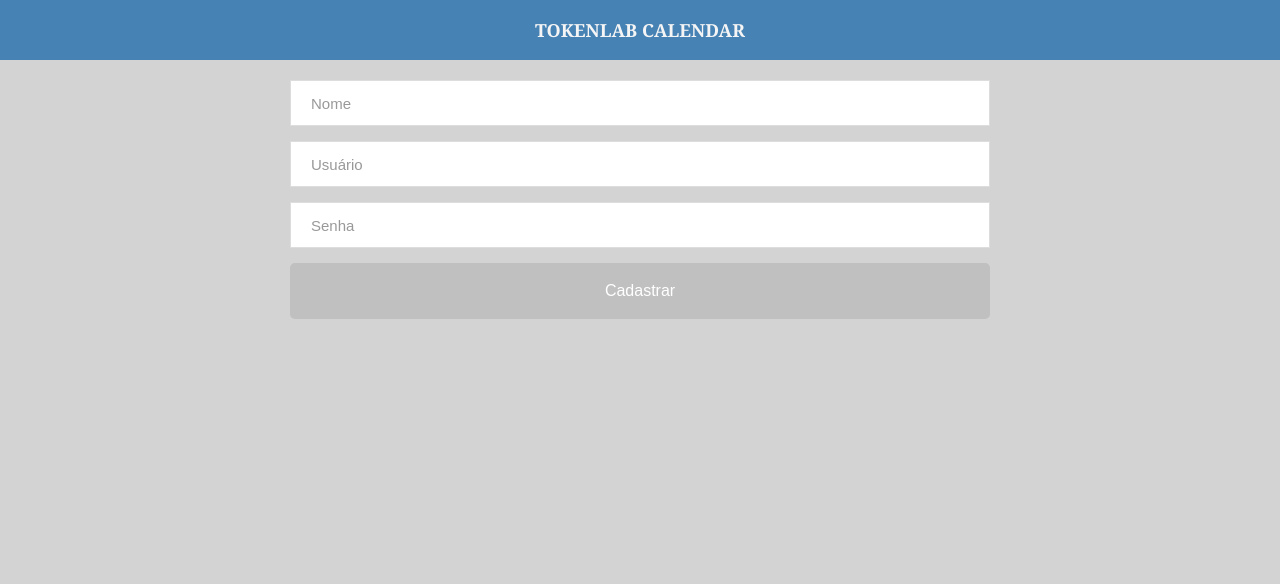
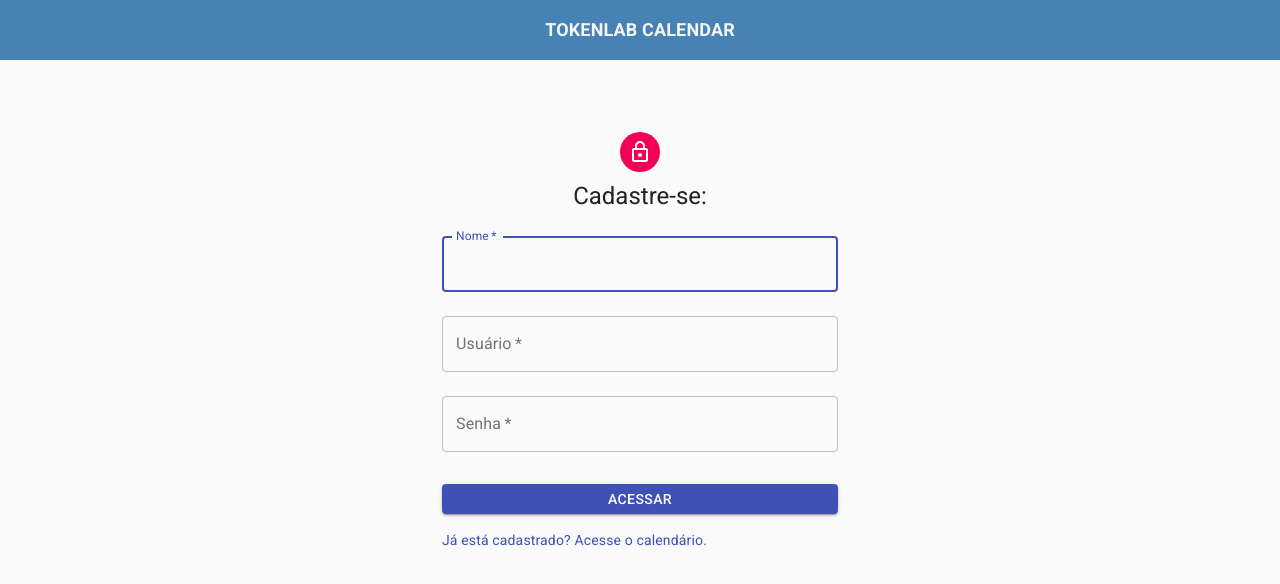
Before and after one commit to ivanzanon/tokenlab-calendar, a React (Create React App) app: page /signin in a window 1280 px wide. Shown: the top 584 px of the page. Built offline with nearby package versions, Linux system fonts and the light colour scheme.

Commit message:
Styles for the App, refactoring main page

```diff
--- a/src/App.js
+++ b/src/App.js
@@ -7,7 +7,7 @@ import Routes from './router.js'
 function App() {
   return (
     <div className="App">
-      <Header />
+      <Header descricao='Calendário bonitão!'/>
       <Routes />
         {/* <Footer /> */}
     </div>
--- /dev/null
+++ b/src/components/LogIn-ui/index.js
@@ -0,0 +1,91 @@
+import React from 'react';
+import Avatar from '@material-ui/core/Avatar';
+import Button from '@material-ui/core/Button';
+import CssBaseline from '@material-ui/core/CssBaseline';
+import TextField from '@material-ui/core/TextField';
+
+import Link from '@material-ui/core/Link';
+import Grid from '@material-ui/core/Grid';
+import LockOutlinedIcon from '@material-ui/icons/LockOutlined';
+import Typography from '@material-ui/core/Typography';
+import { makeStyles } from '@material-ui/core/styles';
+import Container from '@material-ui/core/Container';
+
+const useStyles = makeStyles((theme) => ({
+  paper: {
+    marginTop: theme.spacing(8),
+    display: 'flex',
+    flexDirection: 'column',
+    alignItems: 'center',
+  },
+  avatar: {
+    margin: theme.spacing(1),
+    backgroundColor: theme.palette.secondary.main,
+  },
+  form: {
+    width: '100%', // Fix IE 11 issue.
+    marginTop: theme.spacing(1),
+  },
+  submit: {
+    margin: theme.spacing(3, 0, 2),
+  },
+}));
+
+export default function LoginUi(props) {
+  const classes = useStyles();
+
+  return (
+    <Container component="main" maxWidth="xs">
+      <CssBaseline />
+      <div className={classes.paper}>
+        <Avatar className={classes.avatar}>
+          <LockOutlinedIcon />
+        </Avatar>
+        <Typography component="h1" variant="h5">
+          Calendário de Eventos
+        </Typography>
+        <form className={classes.form} noValidate onSubmit={props.loginHandler}>
+          <TextField
+            variant="outlined"
+            margin="normal"
+            required
+            fullWidth
+            id="login"
+            label="Usuário"
+            name="login"
+            autoFocus
+            onChange={props.usernameHandler}
+          />
+          <TextField
+            variant="outlined"
+            margin="normal"
+            required
+            fullWidth
+            name="password"
+            label="Senha"
+            type="password"
+            id="password"
+            autoComplete="current-password"
+            onChange={props.passwordHandler}
+          />
+          <Button
+            type="submit"
+            fullWidth
+            variant="contained"
+            color="primary"
+            className={classes.submit}
+          >
+            Acessar
+          </Button>
+          <Grid container>
+            <Grid item>
+              <Link onClick={props.signupHandler} href="#" variant="body2">
+                {"É novo por aqui? Cadastre-se:"}
+              </Link>
+            </Grid>
+          </Grid>
+        </form>
+      </div>
+    </Container>
+  );
+}
--- /dev/null
+++ b/src/components/SignUp-ui/index.js
@@ -0,0 +1,100 @@
+import React from 'react';
+import Avatar from '@material-ui/core/Avatar';
+import Button from '@material-ui/core/Button';
+import CssBaseline from '@material-ui/core/CssBaseline';
+import TextField from '@material-ui/core/TextField';
+import Link from '@material-ui/core/Link';
+import Grid from '@material-ui/core/Grid';
+import LockOutlinedIcon from '@material-ui/icons/LockOutlined';
+import Typography from '@material-ui/core/Typography';
+import { makeStyles } from '@material-ui/core/styles';
+import Container from '@material-ui/core/Container';
+
+const useStyles = makeStyles((theme) => ({
+  paper: {
+    marginTop: theme.spacing(8),
+    display: 'flex',
+    flexDirection: 'column',
+    alignItems: 'center',
+  },
+  avatar: {
+    margin: theme.spacing(1),
+    backgroundColor: theme.palette.secondary.main,
+  },
+  form: {
+    width: '100%', // Fix IE 11 issue.
+    marginTop: theme.spacing(1),
+  },
+  submit: {
+    margin: theme.spacing(3, 0, 2),
+  },
+}));
+
+export default function SignUpUi(props) {
+  const classes = useStyles();
+
+  return (
+    <Container component="main" maxWidth="xs">
+      <CssBaseline />
+      <div className={classes.paper}>
+        <Avatar className={classes.avatar}>
+          <LockOutlinedIcon />
+        </Avatar>
+        <Typography component="h1" variant="h5">
+          Cadastre-se:
+        </Typography>
+        <form className={classes.form} noValidate onSubmit={props.signUpHandler}>
+          <TextField
+            variant="outlined"
+            margin="normal"
+            required
+            fullWidth
+            id="name"
+            label="Nome"
+            name="name"
+            autoFocus
+            onChange={props.nameHandler}
+          />
+          <TextField
+            variant="outlined"
+            margin="normal"
+            required
+            fullWidth
+            id="login"
+            label="Usuário"
+            name="login"
+            onChange={props.usernameHandler}
+          />
+          <TextField
+            variant="outlined"
+            margin="normal"
+            required
+            fullWidth
+            name="password"
+            label="Senha"
+            type="password"
+            id="password"
+            autoComplete="current-password"
+            onChange={props.passwordHandler}
+          />
+          <Button
+            type="submit"
+            fullWidth
+            variant="contained"
+            color="primary"
+            className={classes.submit}
+          >
+            Acessar
+          </Button>
+          <Grid container>
+            <Grid item>
+              <Link onClick={props.loginRouteHandler} href="#" variant="body2">
+                {"Já está cadastrado? Acesse o calendário."}
+              </Link>
+            </Grid>
+          </Grid>
+        </form>
+      </div>
+    </Container>
+  );
+}
--- a/src/index.js
+++ b/src/index.js
@@ -2,6 +2,7 @@ import React from 'react';
 import ReactDOM from 'react-dom';
 import App from './App';
 import * as serviceWorker from './serviceWorker';
+import 'typeface-roboto';
 
 ReactDOM.render(
   <React.StrictMode>
--- a/src/pages/login/index.js
+++ b/src/pages/login/index.js
@@ -1,8 +1,8 @@
 import React, {Component} from 'react';
-import {Link} from 'react-router-dom';
 
 import "./styles.css";
 import api from '../../services/api';
+import LoginUi from '../../components/LogIn-ui';
 
 export default class Login extends Component{
 
@@ -17,6 +17,7 @@ export default class Login extends Component{
 
         this.handleInputChange = this.handleInputChange.bind(this);
         this.handleInputSubmit = this.handleInputSubmit.bind(this);
+
     }
 
     handleInputChange(event) {
@@ -29,9 +30,28 @@ export default class Login extends Component{
         });
     }
 
+    handleChangePassword = event => {
+        console.log('Handler do Password');
+        const target = event.target;
+        const value = target.value;
+        this.setState({
+            usr_password: value
+        });
+    }
+
+    handleChangeUserName = event => {
+        console.log('Handler do Usuário');
+        const target = event.target;
+        const value = target.value;
+        this.setState({
+            usr_name: value
+        });
+    }
+
     async handleInputSubmit(event) {
         event.preventDefault();
 
+        console.log(this.state);
         const data = await this.login();
 
         console.log(data);
@@ -49,7 +69,6 @@ export default class Login extends Component{
     }
 
     login = async () => {
-
         const { data } = await api.post("/login",
             {
                 login: this.state.usr_name,
@@ -60,31 +79,65 @@ export default class Login extends Component{
         return data;
     }
 
+    routeToSignIn = () => {
+        this.props.history.push('/signin');
+    }
+
     render() {
         return (
-            <div className="div-login">
-                <form onSubmit={this.handleInputSubmit}>
-                    {this.state.message && <p>{this.state.message}</p>}
-                    <input
-                        type="text"
-                        placeholder="Usuário"
-                        name="usr_name"
-                        value={this.state.usr_name}
-                        onChange={this.handleInputChange}
-                    />
-                    <input
-                        type="password"
-                        placeholder="Senha"
-                        name="usr_password"
-                        value={this.state.usr_password}
-                        onChange={this.handleInputChange}
-                    />
-                    <input className="enviar" type="submit" value="Enviar" />
-                </form>
 
-                <Link to="/signin">SignIn</Link>
 
-            </div>
+            <LoginUi
+                usernameHandler={this.handleChangeUserName}
+                passwordHandler={this.handleChangePassword}
+                loginHandler={this.handleInputSubmit}
+                signupHandler={this.routeToSignIn}/>
+            // <div className="div-login">
+            //     <form onSubmit={this.handleInputSubmit}>
+            //         {this.state.message && <p>{this.state.message}</p>}
+            //         <input
+            //             type="text"
+            //             placeholder="Usuário"
+            //             name="usr_name"
+            //             value={this.state.usr_name}
+            //             onChange={this.handleInputChange}
+            //         />
+            //         <input
+            //             type="password"
+            //             placeholder="Senha"
+            //             name="usr_password"
+            //             value={this.state.usr_password}
+            //             onChange={this.handleInputChange}
+            //         />
+            //         <Button onClick={this.handleInputSubmit} variant="contained" color="primary">Enviar</Button>
+            //         <Button onClick={this.routeToSignIn}  variant="contained" color="primary">SignIn</Button>
+            //     </form>
+
+
+            // </div>
+
+                // <div className="form-structor">
+            //     <div className="signup">
+            //         <h2 className="form-title" id="signup"><span>or</span>Sign up</h2>
+            //         <div className="form-holder">
+            //             <input type="text" className="input" placeholder="Name" />
+            //             <input type="email" className="input" placeholder="Email" />
+            //             <input type="password" className="input" placeholder="Password" />
+            //         </div>
+            //         <button className="submit-btn">Sign up</button>
+            //     </div>
+            //     <div className="login slide-up">
+            //         <div className="center">
+            //             <h2 className="form-title" id="login"><span>or</span>Log in</h2>
+            //             <div className="form-holder">
+            //                 <input type="email" className="input" placeholder="Email" />
+            //                 <input type="password" className="input" placeholder="Password" />
+            //             </div>
+            //             <button class="submit-btn">Log in</button>
+            //         </div>
+            //     </div>
+            // </div>
+
         )
     }
 }
--- a/src/pages/login/styles.css
+++ b/src/pages/login/styles.css
@@ -1,4 +1,4 @@
-div.div-login {
+/* div.div-login {
     max-width: 700px;
     margin: 20px auto;
     display: flex;
@@ -52,4 +52,4 @@ a {
   font-weight: bold;
   color: #999;
   text-decoration: none;
-}
+} */
--- a/src/pages/signin/index.js
+++ b/src/pages/signin/index.js
@@ -1,6 +1,7 @@
 import React, { Component } from 'react';
 import './styles.css';
 import api from '../../services/api'
+import SignUpUi from '../../components/SignUp-ui';
 
     export default class SignIn extends Component {
 
@@ -13,6 +14,7 @@ export default class SignIn extends Component {
                 usr_login: '',
                 usr_password: ''
             }
+
     }
 
     handleInputSubmit = async (event) => {
@@ -39,32 +41,41 @@ export default class SignIn extends Component {
 
     render() {
         return (
-            <div className="div-signin">
-                <form onSubmit={this.handleInputSubmit}>
-                    {this.state.message && <p>{this.state.message}</p>}
-                    <input
-                        type="text"
-                        placeholder="Nome"
-                        name="usr_name"
-                        onChange={e => this.setState({usr_name: e.target.value}) }
+
+            <SignUpUi
+                signUpHandler={this.handleInputSubmit}
+                nameHandler={e => this.setState({usr_name: e.target.value})}
+                usernameHandler={e => this.setState({usr_login: e.target.value})}
+                passwordHandler={e => this.setState({usr_password: e.target.value})}
+                loginRouteHandler={e => this.props.history.push('/')}
             />
-                    <input
-                        type="text"
-                        placeholder="Usuário"
-                        name="usr_login"
-                        onChange={e => this.setState({usr_login: e.target.value}) }
-                        onLostPointerCapture={ e => alert("Saiu!")}
-                    />
-                    <input
-                        type="password"
-                        placeholder="Senha"
-                        name="usr_password"
-                        onChange={e => this.setState({usr_password: e.target.value}) }
-                    />
-                    <input className="enviar" type="submit" value="Cadastrar" />
-                </form>
 
-            </div>
+            // <div className="div-signin">
+            //     <form onSubmit={this.handleInputSubmit}>
+            //         {this.state.message && <p>{this.state.message}</p>}
+            //         <input
+            //             type="text"
+            //             placeholder="Nome"
+            //             name="usr_name"
+            //             onChange={e => this.setState({usr_name: e.target.value}) }
+            //         />
+            //         <input
+            //             type="text"
+            //             placeholder="Usuário"
+            //             name="usr_login"
+            //             onChange={e => this.setState({usr_login: e.target.value}) }
+            //             onLostPointerCapture={ e => alert("Saiu!")}
+            //         />
+            //         <input
+            //             type="password"
+            //             placeholder="Senha"
+            //             name="usr_password"
+            //             onChange={e => this.setState({usr_password: e.target.value}) }
+            //         />
+            //         <input className="enviar" type="submit" value="Cadastrar" />
+            //     </form>
+
+            // </div>
          )
     }
 }
--- a/src/pages/signin/styles.css
+++ b/src/pages/signin/styles.css
@@ -1,4 +1,4 @@
-div.div-signin {
+/* div.div-signin {
     max-width: 700px;
     margin: 20px auto;
     display: flex;
@@ -52,4 +52,4 @@ a {
   font-weight: bold;
   color: #999;
   text-decoration: none;
-}
+} */
--- a/src/style.css
+++ b/src/style.css
@@ -5,11 +5,11 @@
     box-sizing: border-box;
 }
 
-body {
+/* body {
     font-family: Cambria, Cochin, Georgia, Times, 'Times New Roman', serif;
     background: lightgrey;
     color: rgb(26, 113, 148);
-}
+} */
 
 /* div#app-content
 {
```
Also changed, not shown: package.json (+6 -1 lines), 1 other file (tests, documents, lock files or other folders). Lines whose indentation alone changed are shown as unchanged.
